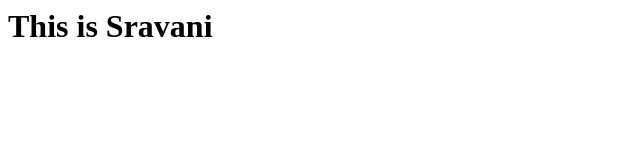
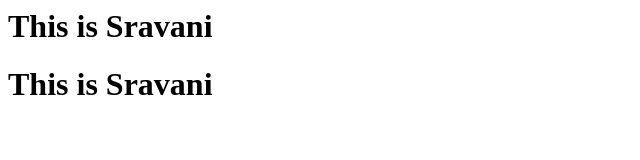
Before and after one commit to Sravani290106/simple-web-page2, a plain HTML site: page index.html in a window 1280 px wide. Shown: the whole page, without its empty margins (0-640 px from the left). Drawn offline with Linux system fonts and the light colour scheme.

Commit message:
Updated index.html

```diff
--- a/index.html
+++ b/index.html
@@ -1,5 +1,7 @@
 <html>
 <body>
 <h1>This is Sravani</h2>
+  <h1>This is Sravani</h2>
 </body>
+
 </html>
```
